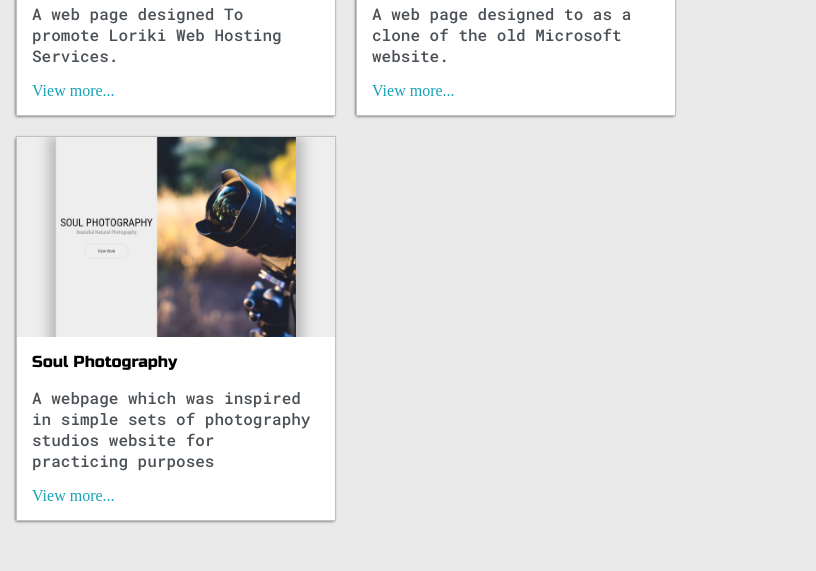
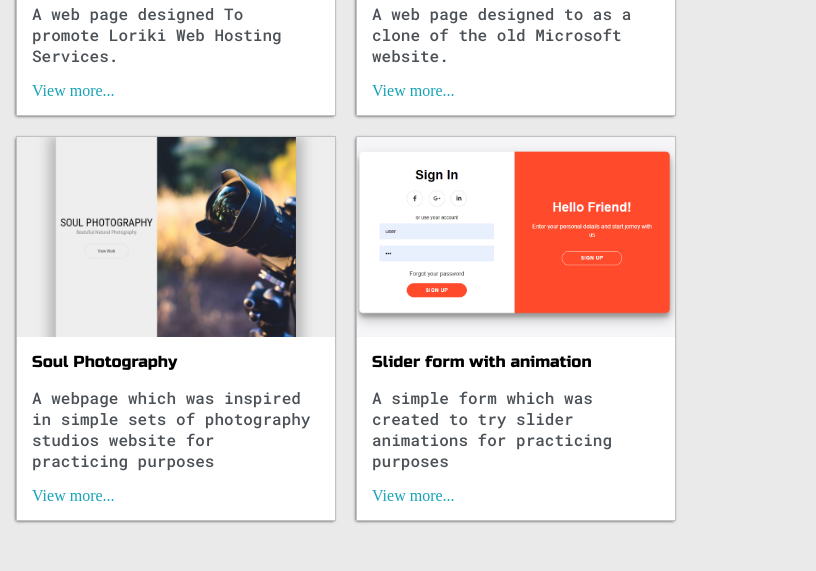
Before and after one commit to Adrianazor0/Adrian-s-Portfolio, a plain HTML site: page index.html in a window 1280 px wide. Shown: the part 1832-2403 px from the top of the page, 464-1280 px from the left. Drawn offline with Linux system fonts and the light colour scheme.

Commit message:
Added slider with animation practice

```diff
--- a/index.html
+++ b/index.html
@@ -170,6 +170,17 @@
                     </div>
                 </div>
 
+                <div>
+                    <div class="post">
+                        <img src="images/slider.png" alt="" class="thumbnail">
+                        <div class="post-preview">
+                            <h6 class="post-title">Slider form with animation</h6>
+                            <p class="post-intro">A simple form which was created to try slider animations for practicing purposes</p>
+                            <a target="_blank" href="https://flourishing-malasada-277e5f.netlify.app">View more...</a>
+                        </div>
+                    </div>
+                </div>
+
             </div>
         </div>
     </section>
```
Also changed, not shown: images/slider.png (added).
